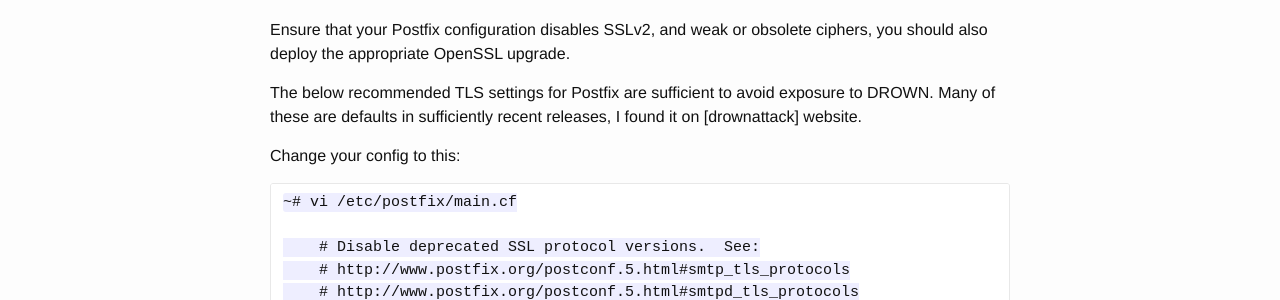
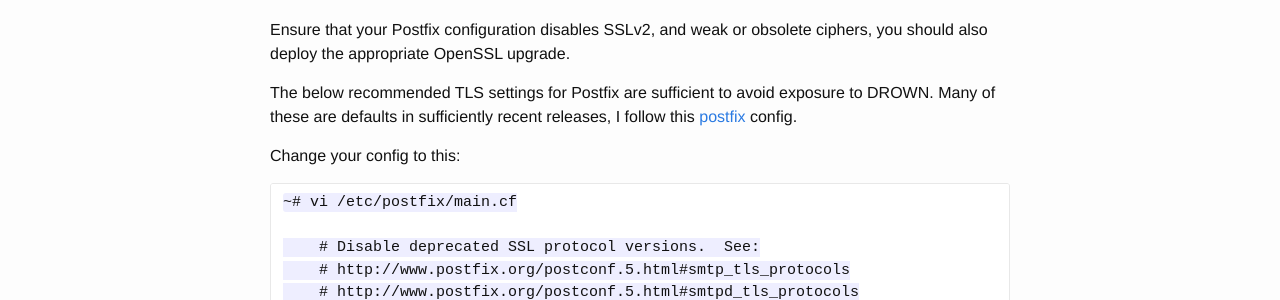
Before and after one commit to arainho/arainho.github.io, a Jekyll site: the page built from _posts/2016-03-02-postfix-settings-drown-attack.md, in a window 1280 px wide and 900 px high. Shown: the part 182-482 px from the top of the window. Built offline with Jekyll 4.4.1, drawn with Linux system fonts in a browser that asks for light colours; some of the changed text lies outside the part shown.

Commit message:
fix links lines

```diff
--- a/_posts/2016-03-02-postfix-settings-drown-attack.md
+++ b/_posts/2016-03-02-postfix-settings-drown-attack.md
@@ -8,7 +8,7 @@ categories: drown drown-attack postfix
 Ensure that your Postfix configuration disables SSLv2, and weak or obsolete ciphers, you should also deploy the appropriate OpenSSL upgrade.
 
 The below recommended TLS settings for Postfix are sufficient to avoid exposure to DROWN.
-Many of these are defaults in sufficiently recent releases, I found it on [drownattack] website.
+Many of these are defaults in sufficiently recent releases, I follow this [postfix] config.
 
 
 Change your config to this:
```
Also changed, not shown: other parts of _posts/2016-03-02-postfix-settings-drown-attack.md (+2 -1 lines).
